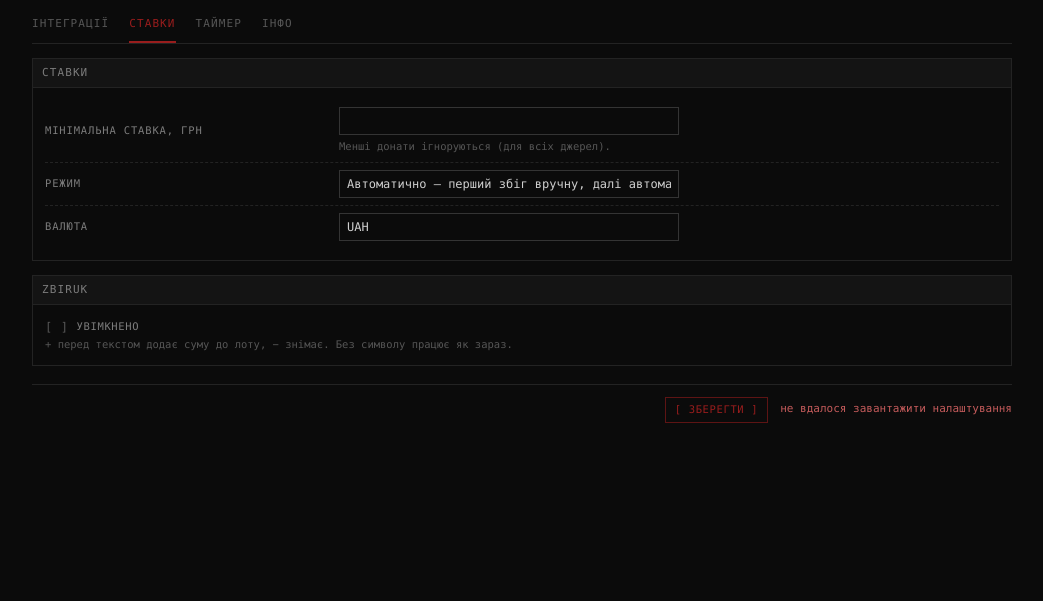
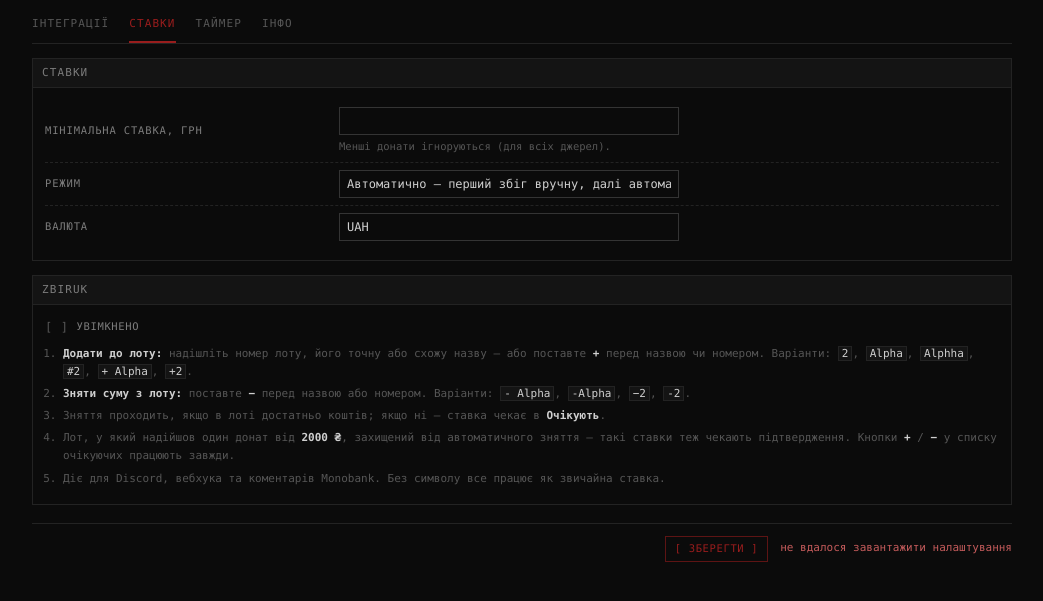
Before and after one commit to terriblefeelings/LocalAuction, a plain HTML site: page public/settings.html in a window 1280 px wide. Both pictures are taken after a click on the button "СТАВКИ". Shown: the part 63-664 px from the top of the page, without its empty margins (118-1161 px from the left). Drawn offline with Linux system fonts and the light colour scheme; no server answers; files whose address does not match are found by name.

Commit message:
settings: proper Zbiruk guide text

```diff
--- a/public/settings.html
+++ b/public/settings.html
@@ -55,6 +55,7 @@
   input, select { width:100%; height:28px; padding:0 7px; border:1px solid var(--line2); border-radius:0; background:var(--bg); color:var(--fg); font:inherit; font-size:12px; appearance:none; }
   input:focus, select:focus { outline:none; border-color:var(--acc); }
   .hint { margin:0; color:var(--faint); font-size:10.5px; }
+  .hint code { font:inherit; color:var(--fg); background:var(--sel); border:1px solid var(--line); padding:0 3px; }
   .secret { display:flex; align-items:center; gap:4px; }
   .secret input { flex:1; min-width:0; }
   .icon { width:28px; height:28px; padding:0; border:1px solid var(--line2); background:none; color:var(--dim); cursor:pointer; font:inherit; font-size:12px; }
@@ -259,7 +260,13 @@
       <div class="panel__head"><span class="panel__title">ZBIRUK</span></div>
       <div class="panel__body">
         <label class="chk"><input id="zbiruk" type="checkbox" /><span class="box"></span><span class="ontext">УВІМКНЕНО</span></label>
-        <p class="hint">+ перед текстом додає суму до лоту, − знімає. Без символу працює як зараз.</p>
+        <ol class="hint" style="margin:8px 0 0;padding-left:18px;line-height:1.65;font-size:11px">
+          <li><b>Додати до лоту:</b> надішліть номер лоту, його точну або схожу назву — або поставте <b>+</b> перед назвою чи номером. Варіанти: <code>2</code>, <code>Alpha</code>, <code>Alphha</code>, <code>#2</code>, <code>+ Alpha</code>, <code>+2</code>.</li>
+          <li><b>Зняти суму з лоту:</b> поставте <b>−</b> перед назвою або номером. Варіанти: <code>- Alpha</code>, <code>-Alpha</code>, <code>−2</code>, <code>-2</code>.</li>
+          <li>Зняття проходить, якщо в лоті достатньо коштів; якщо ні — ставка чекає в <b>Очікують</b>.</li>
+          <li>Лот, у який надійшов один донат від <b>2000 ₴</b>, захищений від автоматичного зняття — такі ставки теж чекають підтвердження. Кнопки <b>+</b> / <b>−</b> у списку очікуючих працюють завжди.</li>
+          <li>Діє для Discord, вебхука та коментарів Monobank. Без символу все працює як звичайна ставка.</li>
+        </ol>
       </div>
     </div>
   </section>
```
